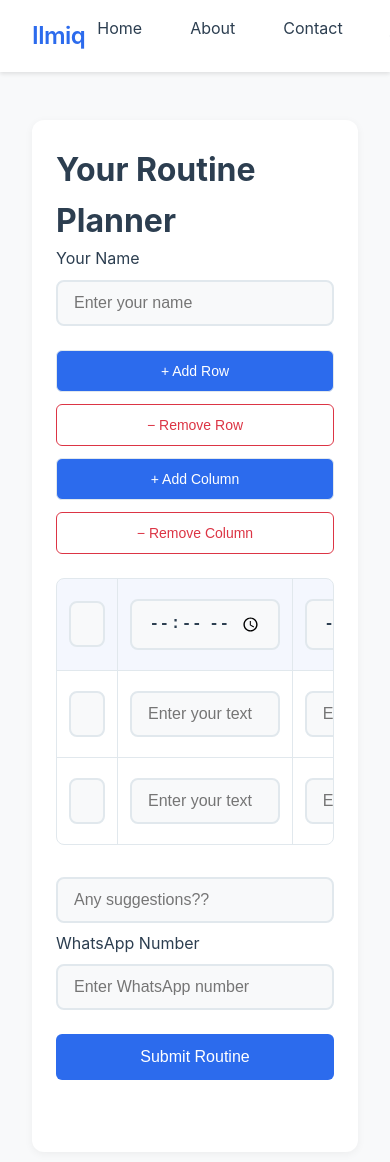
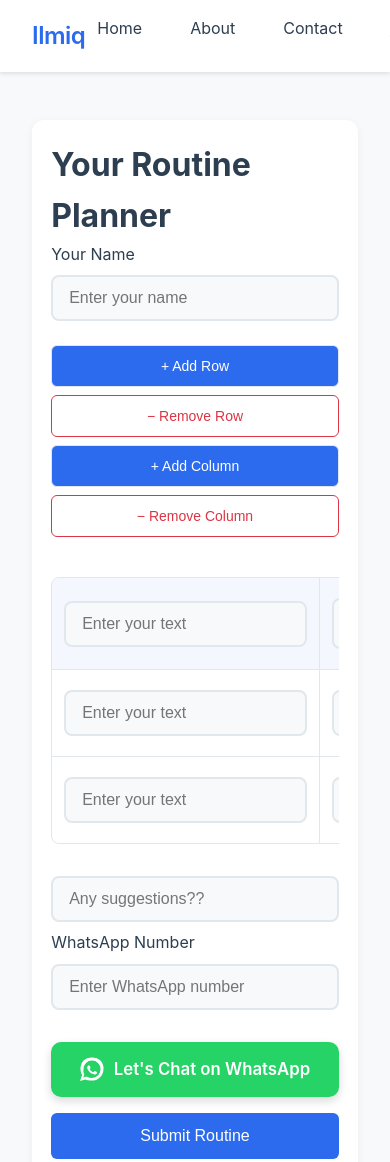
Before and after one commit to Danish4h-135/Brand, a website: page Routine/routine.html in a window 390 px wide. Shown: the top 1162 px of the page. Drawn offline with Linux system fonts and the light colour scheme.

Commit message:
Folder name changed

```diff
--- a/Main/routine.css
+++ b/Routine/routine.css
@@ -41,7 +41,6 @@ body {
   transition: background-color 0.3s ease, color 0.3s ease;
 }
 
-/* Navigation */
 nav {
   width: 100%;
   padding: 1rem 2rem;
@@ -55,7 +54,6 @@ nav {
   align-items: center;
 }
 
-/* Theme toggle button */
 .theme-toggle {
   background: none;
   border: none;
@@ -108,7 +106,6 @@ nav {
   background-color: rgba(44, 107, 237, 0.08);
 }
 
-/* Main container */
 main {
   width: 100%;
   max-width: 1200px;
@@ -124,7 +121,6 @@ main {
   margin-top: 1rem;
 }
 
-/* Input styles */
 input[type="text"],
 input[type="tel"],
 input[type="time"] {
@@ -148,7 +144,6 @@ input[type="time"]:focus {
   box-shadow: 0 0 0 3px var(--focus-color);
 }
 
-/* Table styles */
 table {
   width: 100%;
   border-collapse: separate;
@@ -168,14 +163,12 @@ td {
 td:last-child { border-right: none; }
 tr:last-child td { border-bottom: none; }
 
-/* ✅ Highlight first row (time row) */
 table tr:first-child td {
   background-color: rgba(44, 107, 237, 0.05);
   font-weight: 500;
   text-align: center;
 }
 
-/* Make time inputs centered & compact */
 input[type="time"] {
   text-align: center;
   width: 100%;
@@ -184,7 +177,6 @@ input[type="time"] {
   letter-spacing: 0.5px;
 }
 
-/* Button group */
 .buttons {
   display: flex;
   gap: 0.75rem;
@@ -238,7 +230,6 @@ button:hover {
   background-color: var(--primary-dark);
 }
 
-/* Message area */
 #msg {
   margin-top: 1rem;
   padding: 1rem;
@@ -254,7 +245,40 @@ button:hover {
   color: var(--error-color);
 }
 
-/* Footer */
+.contact {
+  display: flex;
+  justify-content: flex-start; /* left by default, overwritten in mobile if needed */
+  align-items: center;
+  gap: 0.5rem;
+  margin-top: 1rem;
+}
+
+.whatsapp-btn {
+  display: inline-flex;
+  align-items: center;
+  gap: 0.6rem;
+  padding: 0.6rem 1rem;
+  border-radius: 8px;
+  background: var(--primary-color);
+  color: white;
+  border: none;
+  text-decoration: none;
+  font-weight: 600;
+}
+
+.whatsapp-btn:hover {
+  background: var(--primary-dark);
+}
+
+.whatsapp-icon {
+  width: 20px;
+  height: 20px;
+  display: inline-block;
+}
+
+.whatsapp-icon { color: white; }
+.whatsapp-btn svg.whatsapp-icon path { fill: currentColor; }
+
 footer {
   text-align: center;
   padding: 1rem 0;
@@ -264,10 +288,79 @@ footer {
   border-top: 1px solid var(--border-color);
 }
 
-/* Responsive */
 @media (max-width: 768px) {
-  .container-main { padding: 1.5rem; }
-  .buttons { flex-direction: column; }
-  button { width: 100%; }
-  table { display: block; overflow-x: auto; white-space: nowrap; }
+  .container-main {
+    padding: 1.2rem;
+  }
+
+  .buttons {
+    flex-direction: column;
+    gap: 0.5rem;
+  }
+
+  button {
+    width: 100%;
+  }
+
+.contact {
+  display: flex;
+  flex-direction: column;
+  align-items: center;
+  gap: 0.8rem;
+  margin-top: 1.5rem;
 }
+
+.whatsapp-btn {
+  display: inline-flex;
+  align-items: center;
+  justify-content: center;
+  gap: 10px;
+  width: 100%;
+  max-width: 320px;
+  padding: 0.9rem 1.2rem;
+  background-color: #25D366;
+  color: #fff;
+  font-size: 1.05rem;
+  font-weight: 600;
+  border-radius: 10px;
+  text-decoration: none;
+  box-shadow: 0 4px 10px rgba(0,0,0,0.15);
+  transition: all 0.25s ease;
+}
+
+.whatsapp-btn:hover {
+  background-color: #1EBE57;
+  transform: translateY(-2px);
+  box-shadow: 0 6px 14px rgba(0,0,0,0.2);
+}
+
+.whatsapp-icon {
+  width: 24px;
+  height: 24px;
+  filter: brightness(0) invert(1);
+}
+
+  .table-wrapper {
+    width: 100%;
+    overflow-x: auto;
+    -webkit-overflow-scrolling: touch;
+    margin-top: 1rem;
+  }
+
+  table {
+    width: max-content;
+    min-width: 100%;
+    border-collapse: separate;
+    border-spacing: 0;
+  }
+
+  td input {
+    min-width: 120px;
+    font-size: 1rem;
+  }
+
+  input[type="text"], input[type="time"] {
+    width: 100%;
+    min-width: 100px;
+  }
+}
--- a/Main/routine.html
+++ b/Routine/routine.html
@@ -45,6 +45,8 @@
           <button id="addColBtn">+ Add Column</button>
           <button id="delColBtn">− Remove Column</button>
         </div>
+        <div class="table-wrapper">
+
           <table id="routineTable">
             <tr>
               <td><input type="text" placeholder="Enter your text" /></td>
@@ -62,6 +64,7 @@
               <td><input type="text" placeholder="Enter your text" /></td>
             </tr>
           </table>
+        </div>
           <div class="suggestions">
             <input type="text" placeholder="Any suggestions??">
           </div>
@@ -74,11 +77,30 @@
             required
             />
           </div>
+          <div class="contact">
+            <a
+              href="https://wa.me/919113674709?text=Hi!%20I%20just%20submitted%20my%20routine%20😊"
+              target="_blank"
+              rel="noopener noreferrer"
+              class="whatsapp-btn"
+              role="button"
+              aria-label="Chat on WhatsApp"
+            >
+              <!-- Inline WhatsApp-style icon to avoid external file dependency -->
+              <svg class="whatsapp-icon" viewBox="0 0 24 24" aria-hidden="true" focusable="false">
+                <title>WhatsApp</title>
+                <path fill="currentColor" d="M20.5 3.5A11.9 11.9 0 0012 .5 11.9 11.9 0 003.5 3.5 11.9 11.9 0 00.5 12c0 2.1.55 4.14 1.6 5.95L0 24l5.3-1.55A11.9 11.9 0 0012 23.5c2.1 0 4.14-.55 5.95-1.6A11.9 11.9 0 0023.5 12 11.9 11.9 0 0020.5 3.5zM12 21c-1.8 0-3.55-.45-5.08-1.3l-.36-.2-3.15.92.92-3.07-.23-.37A8.3 8.3 0 013.5 12 8.5 8.5 0 0112 3.5 8.5 8.5 0 0120.5 12 8.5 8.5 0 0112 21zm4.5-6.2c-.24-.12-1.43-.7-1.65-.78-.22-.08-.38-.12-.54.12-.16.24-.62.78-.76.94-.14.16-.28.18-.52.06-.24-.12-1.01-.37-1.92-1.19-.71-.63-1.19-1.41-1.33-1.65-.14-.24-.015-.36.106-.48.11-.11.24-.28.36-.42.12-.14.16-.24.24-.4.08-.16.04-.3-.02-.42-.06-.12-.54-1.3-.74-1.78-.2-.46-.4-.4-.55-.4-.14 0-.3-.02-.46-.02-.16 0-.42.06-.64.3-.22.24-.84.82-.84 2 0 1.18.86 2.32.98 2.48.12.16 1.7 2.6 4.12 3.64 2.42 1.06 2.42.71 2.86.66.44-.06 1.43-.58 1.63-1.14.2-.56.2-1.04.14-1.14-.06-.1-.22-.16-.46-.28z"/>
+              </svg>
+              <span>Let's Chat on WhatsApp</span>
+            </a>
+          </div>
+
+
           <button id="submitBtn">Submit Routine</button>
           <p id="msg"></p>
       </div>
     </main>
-    <footer></footer>
+    <footer>
       <p>&copy; 2023 Ilmiq. All rights reserved.</p>
     </footer>
     <script src="routine.js"></script>
```
Also changed, not shown: Assets/whatsapp-svgrepo-com.svg (added), Routine/routine.js (renamed from Main/routine.js). Lines whose indentation alone changed are shown as unchanged.
